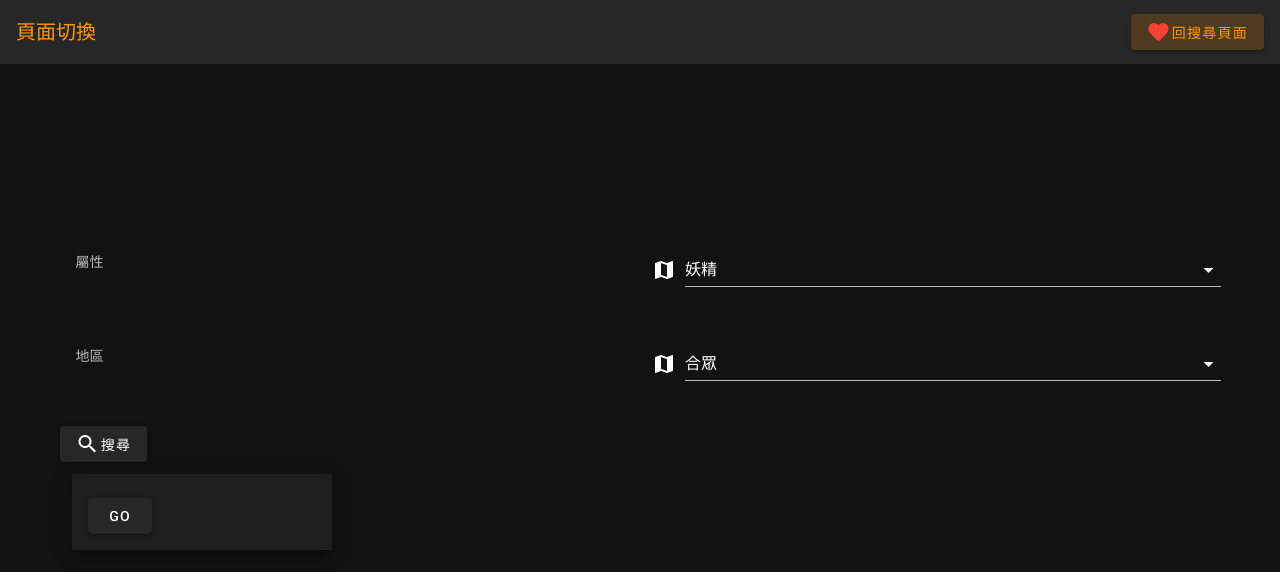
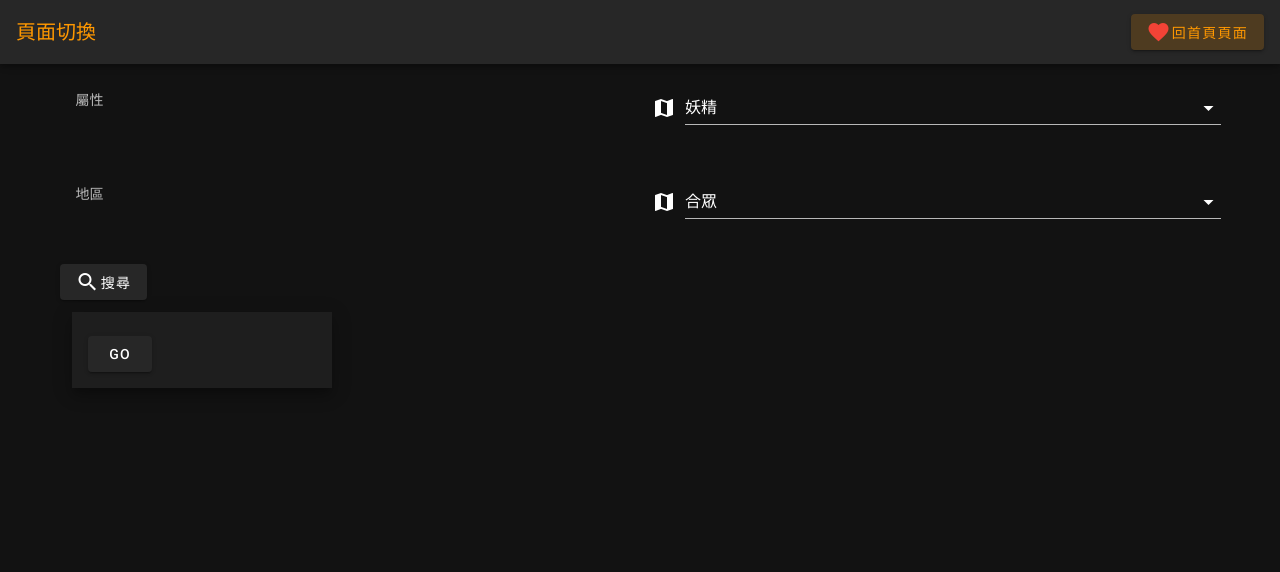
Before and after one commit to leave3310/pokemaster, a Nuxt app: page /plz in a window 1280 px wide. Shown: the top 572 px of the page. Built offline with nearby package versions, Linux system fonts and the light colour scheme.

Commit message:
change appbar to layout

```diff
--- a/layouts/default.vue
+++ b/layouts/default.vue
@@ -1,29 +1,32 @@
 <template>
-  <div>
-    <v-app>
+  <v-app>
+    <v-app-bar app>
+      <v-toolbar-title class="orange--text">頁面切換</v-toolbar-title>
+
+      <v-spacer></v-spacer>
+      <v-btn :to="{ name: routername.name }" nuxt class="orange--text">
+        <v-icon color="red">mdi-heart</v-icon>
+        {{ `回${routername.route}頁面` }}
+      </v-btn>
+    </v-app-bar>
+    <v-main>
       <nuxt />
-    </v-app>
-  </div>
+    </v-main>
+  </v-app>
 </template>
 
 <script>
 export default {
-  data() {
-    return {
-      display: '',
-      pages: '',
-    }
+  computed: {
+    routername() {
+      return this.$route.name === 'index'
+        ? { name: 'plz', route: '按鈕' }
+        : { name: 'index', route: '首頁' }
+    },
   },
-  methods: {
-    routername() {
-      if (this.$route.name === 'index') {
-        this.display = '首頁'
-        return 'plz'
-      } else {
-        this.display = '按鈕'
-        return 'index'
-      }
-    },
+  created() {
+    // eslint-disable-next-line no-console
+    console.log(this.$router.options.routes)
   },
 }
 </script>
--- a/nuxt.config.js
+++ b/nuxt.config.js
@@ -69,5 +69,5 @@ export default {
     port: 8000, // default: 3000
     host: '0.0.0.0', // default: localhost,
     timing: false,
-  }
+  },
 }
--- a/pages/index.vue
+++ b/pages/index.vue
@@ -1,19 +1,5 @@
 <template>
   <v-container fill-height>
-    <v-app-bar
-      absolute
-      elevate-on-scroll
-      scroll-target="#scrolling-techniques-7"
-    >
-      <v-toolbar-title class="orange--text">頁面切換</v-toolbar-title>
-
-      <v-spacer></v-spacer>
-
-      <v-btn :to="{ path: 'plz' }" nuxt class="orange--text">
-        <v-icon color="red">mdi-heart</v-icon>
-        回按鈕頁面
-      </v-btn>
-    </v-app-bar>
     <v-text-field v-model="pokemon" label="pokemon"></v-text-field>
     <v-btn @click="search">search</v-btn>
     <v-card>
--- a/pages/plz.vue
+++ b/pages/plz.vue
@@ -1,19 +1,5 @@
 <template>
-  <v-container fill-height>
-    <v-app-bar
-      absolute
-      elevate-on-scroll
-      scroll-target="#scrolling-techniques-7"
-    >
-      <v-toolbar-title class="orange--text">頁面切換</v-toolbar-title>
-
-      <v-spacer></v-spacer>
-
-      <v-btn :to="{ name: 'index' }" nuxt class="orange--text">
-        <v-icon color="red">mdi-heart</v-icon>
-        回搜尋頁面
-      </v-btn>
-    </v-app-bar>
+  <v-container>
     <v-row>
       <v-col cols="12" md="6">
         <v-subheader>屬性</v-subheader>
@@ -49,9 +35,9 @@
         <v-col cols="12" md="6">
           <v-sheet elevation="10" class="pa-4">
             <v-chip-group
+              v-model="chosPoke"
               column
               active-class="primary--text"
-              v-model="chosPoke"
             >
               <v-chip v-for="tag in chosseablePoke" :key="tag">
                 {{ tag }}
```
